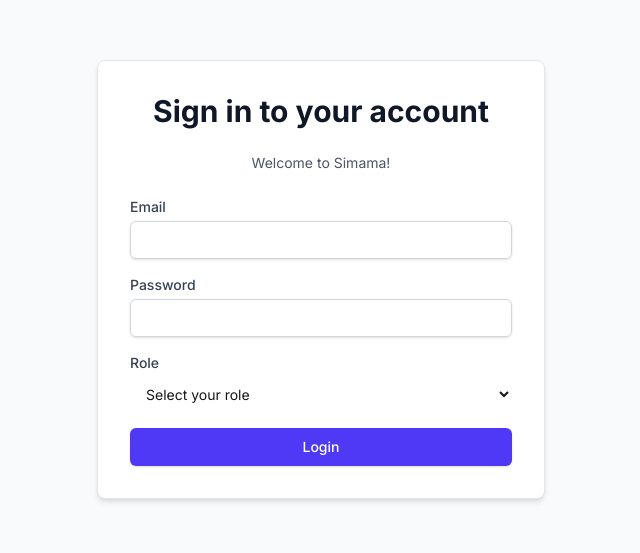
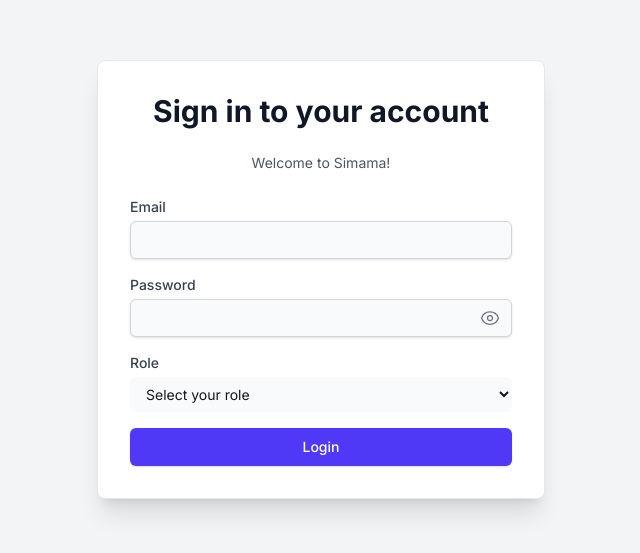
Before and after one commit to JoshuaNgugi/simama, a Next.js app: page /login in a window 1280 px wide. Shown: the part 121-674 px from the top of the page, without its empty margins (319-959 px from the left). Built offline with nearby package versions, Linux system fonts and the light colour scheme.

Commit message:
style login

```diff
--- a/package.json
+++ b/package.json
@@ -9,6 +9,7 @@
     "lint": "next lint"
   },
   "dependencies": {
+    "@heroicons/react": "^2.2.0",
     "@hookform/resolvers": "^5.2.1",
     "axios": "^1.11.0",
     "date-fns": "^4.1.0",
--- a/src/app/login/page.tsx
+++ b/src/app/login/page.tsx
@@ -1,9 +1,12 @@
+import { Inter } from 'next/font/google';
 import { LoginForm } from '@/features/auth/components/LoginForm';
+
+const inter = Inter({ subsets: ['latin'] });
 
 export default function LoginPage() {
     return (
-        <main className="flex min-h-screen flex-col items-center justify-center p-6 bg-gray-50">
-            <div className="w-full max-w-md p-8 space-y-6 bg-white rounded-lg shadow-md border border-gray-200">
+        <main className={`flex min-h-screen flex-col items-center justify-center p-6 bg-gray-100 ${inter.className}`}>
+            <div className="w-full max-w-md p-8 space-y-6 bg-white rounded-lg shadow-xl border border-gray-200">
                 <h2 className="text-3xl font-bold text-center text-gray-900">
                     Sign in to your account
                 </h2>
--- a/src/features/auth/components/LoginForm.tsx
+++ b/src/features/auth/components/LoginForm.tsx
@@ -7,8 +7,8 @@ import * as z from 'zod';
 import { useAuth } from '@/context/AuthContext';
 import api from '@/services/api';
 import { useState } from 'react';
+import { EyeIcon, EyeSlashIcon } from '@heroicons/react/24/outline';
 
-// Define the validation schema with Zod
 const loginFormSchema = z.object({
   email: z.email({ message: 'Invalid email address' }),
   password: z.string().min(6, { message: 'Password must be at least 6 characters' }),
@@ -21,8 +21,8 @@ export function LoginForm() {
   const router = useRouter();
   const { login } = useAuth();
   const [error, setError] = useState<string | null>(null);
+  const [showPassword, setShowPassword] = useState(false);
 
-    // Initialize the form with react-hook-form
   const {
     register,
     handleSubmit,
@@ -31,20 +31,21 @@ export function LoginForm() {
     resolver: zodResolver(loginFormSchema),
   });
 
-    // Handle form submission
+  const togglePasswordVisibility = () => {
+    setShowPassword(!showPassword);
+  };
+
   const onSubmit = async (data: LoginFormValues) => {
     try {
       setError(null);
-            const response = await api.post('/auth/login', data);
+      const response = await api.post('/api/auth/login', data); // Use the correct API endpoint
 
       const { token } = response.data;
-            login(token); // Use context function to save the token and user state
+      login(token);
 
-            // Redirect to the correct dashboard based on the role
       router.push(`/${data.role}`);
     } catch (err: any) {
       console.error(err);
-            // Set user-friendly error message
       const errorMessage = err.response?.data?.message || 'Login failed. Please check your credentials.';
       setError(errorMessage);
     }
@@ -58,37 +59,39 @@ export function LoginForm() {
         </div>
       )}
 
-            {/* Email Input */}
       <div>
         <label htmlFor="email" className="block text-sm font-medium text-gray-700">Email</label>
         <input
           id="email"
           type="email"
           {...register('email')}
-                    className="mt-1 block w-full px-3 py-2 border border-gray-300 rounded-md shadow-sm focus:outline-none focus:ring-indigo-500 focus:border-indigo-500 sm:text-sm"
+          className="mt-1 block w-full px-3 py-2 bg-gray-50 border border-gray-300 rounded-md shadow-sm focus:outline-none focus:ring-indigo-500 focus:border-indigo-500 sm:text-sm"
         />
         {errors.email && <p className="mt-1 text-sm text-red-600">{errors.email.message}</p>}
       </div>
 
-            {/* Password Input */}
       <div>
         <label htmlFor="password" className="block text-sm font-medium text-gray-700">Password</label>
+        <div className="relative mt-1">
           <input
             id="password"
-                    type="password"
+            type={showPassword ? 'text' : 'password'}
             {...register('password')}
-                    className="mt-1 block w-full px-3 py-2 border border-gray-300 rounded-md shadow-sm focus:outline-none focus:ring-indigo-500 focus:border-indigo-500 sm:text-sm"
+            className="block w-full px-3 py-2 bg-gray-50 border border-gray-300 rounded-md shadow-sm focus:outline-none focus:ring-indigo-500 focus:border-indigo-500 sm:text-sm"
           />
+          <div className="absolute inset-y-0 right-0 pr-3 flex items-center text-gray-500 cursor-pointer" onClick={togglePasswordVisibility}>
+            {showPassword ? <EyeSlashIcon className="h-5 w-5" aria-hidden="true" /> : <EyeIcon className="h-5 w-5" aria-hidden="true" />}
+          </div>
+        </div>
         {errors.password && <p className="mt-1 text-sm text-red-600">{errors.password.message}</p>}
       </div>
 
-            {/* Role Select */}
       <div>
         <label htmlFor="role" className="block text-sm font-medium text-gray-700">Role</label>
         <select
           id="role"
           {...register('role')}
-                    className="mt-1 block w-full pl-3 pr-10 py-2 text-base border-gray-300 focus:outline-none focus:ring-indigo-500 focus:border-indigo-500 sm:text-sm rounded-md"
+          className="mt-1 block w-full pl-3 pr-10 py-2 text-base bg-gray-50 border-gray-300 focus:outline-none focus:ring-indigo-500 focus:border-indigo-500 sm:text-sm rounded-md"
         >
           <option value="">Select your role</option>
           <option value="doctor">Doctor</option>
@@ -98,7 +101,6 @@ export function LoginForm() {
         {errors.role && <p className="mt-1 text-sm text-red-600">{errors.role.message}</p>}
       </div>
 
-            {/* Submit Button */}
       <button
         type="submit"
         disabled={isSubmitting}
```
Also changed, not shown: 1 other file (tests, documents, lock files or other folders). Lines whose indentation alone changed are shown as unchanged.
